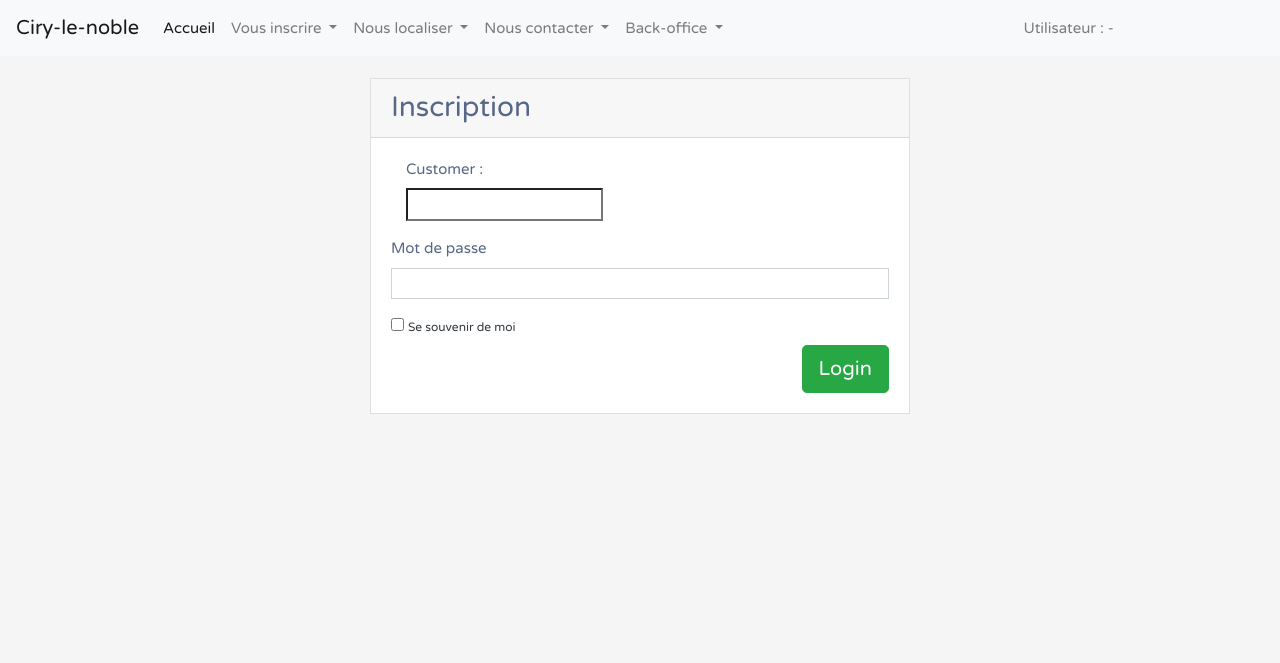
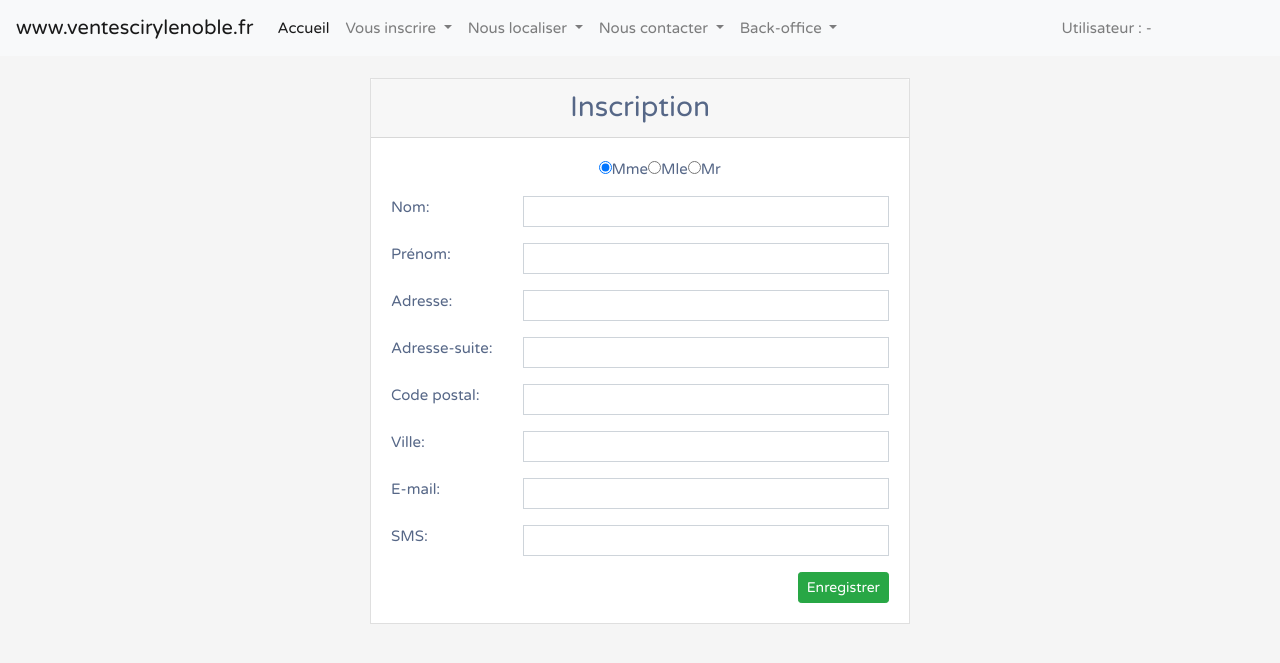
Before and after one commit to MichelRiou/CirySales, a PHP site: template view/webcustomer.php in a window 1280 px wide. Shown: the top 663 px of the page. Run offline with PHP 8.4, Linux system fonts and the light colour scheme; the template is opened without the code that fills it, so the values that code supplies are empty.

Commit message:
inscription OK

```diff
--- a/controller/CustomerController.php
+++ b/controller/CustomerController.php
@@ -28,7 +28,7 @@ class CustomerController extends Controller {
           $searchtypes = $quizDAO->selectAllSearchType();
           $BusinessDAO = new \model\AdminDAO();
           $bu = $BusinessDAO->selectOneBu($bu); */
-        $this->getViewContent('webcustomer2', array(), 'template');
+        $this->getViewContent('webcustomer', array(), 'template');
         /* $this->getViewContent('manageForm', array(
           'categories' => $categories,
           'searchtypes' => $searchtypes,
--- a/model/DBAccess.php
+++ b/model/DBAccess.php
@@ -11,7 +11,7 @@ class DBAccess {
 
     public function __construct() {
         // OVH
-        $properties = parse_ini_file("controller/connect_1.properties");
+        $properties = parse_ini_file("controller/connect.properties");
         // LOCAL
         //$properties = parse_ini_file("controller/" .DB_ACCESS. ".properties");
         $protocole = $properties["protocole"];
--- a/path.php
+++ b/path.php
@@ -6,7 +6,7 @@ define('OVH_PATH', '/www/');
 /////
 //define('LOCAL_PATH',DEFENSE_PATH);
 //define('LOCAL_PATH',ALWAYS_PATH);
-define('LOCAL_PATH',OVH_PATH);
+define('LOCAL_PATH',DEFENSE_PATH);
 
-define ('DB_ACCESS', 'connect_1');
+define ('DB_ACCESS', 'connect');
 //define ('DB_ACCESS', 'connect');
--- a/public/js/common.js
+++ b/public/js/common.js
@@ -6,6 +6,165 @@
  *
  * FONCTION DE RECHERCHE DANS UN TABLEAU HTML
  */
+var msg = '';
+function checkMail()
+{
+    var re = /^(([^<>()\[\]\\.,;:\s@"]+(\.[^<>()\[\]\\.,;:\s@"]+)*)|(".+"))@((\[[0-9]{1,3}\.[0-9]{1,3}\.[0-9]{1,3}\.[0-9]{1,3}\])|(([a-zA-Z\-0-9]+\.)+[a-zA-Z]{2,}))$/;
+    return re.test(document.getElementById("email").value.toLowerCase());
+}
+function checkSms() {
+    var re = /^0[6-7][0-9]{8}$/;
+    return re.test(document.getElementById("sms").value);
+}
+function checkZipcode() {
+    var re = /^[0-9]{5}$/;
+    return re.test(document.getElementById("zipcode").value);
+}
+function checkAddress() {
+    if ((document.getElementById("address1").value.length > 1) && (document.getElementById("city").value.length > 1) && checkZipcode())
+    {
+        return true;
+    } else {
+        return false;
+    }
+}
+function verif_form()
+            {
+                msg = '';
+                document.getElementById("nom").style.backgroundColor = "white";
+                document.getElementById("prenom").style.backgroundColor = "white";
+                document.getElementById("pos").style.backgroundColor = "white";
+                document.getElementById("email").style.backgroundColor = "white";
+                document.getElementById("sms").style.backgroundColor = "white";
+                document.getElementById("ad1").style.backgroundColor = "white";
+                document.getElementById("ville").style.backgroundColor = "white";
+
+                if (document.getElementById("nom").value.trim().length < 1)
+                {
+                    document.getElementById("nom").style.backgroundColor = "orange";
+                    document.getElementById("nom").focus();
+                    msg += 'Le nom est obligatoire.<br>';
+                }
+                if (document.getElementById("prenom").value.trim().length < 1)
+                {
+                    document.getElementById("prenom").style.backgroundColor = "orange";
+                    document.getElementById("prenom").focus();
+                    msg += 'Le prénom est obligatoire.<br>';
+                }
+                if ((document.getElementById("sus")== null) || (!document.getElementById("sus").checked)){
+                if (document.getElementById("ad1").value.length > 0
+                        || document.getElementById("ad2").value.length > 0
+                        || document.getElementById("pos").value.length > 0
+                        || document.getElementById("ville").value.length > 0
+                        || document.getElementById("pos").value.length > 0)
+                {
+                    if (!checkAddress()) {
+                        document.getElementById("ad1").style.backgroundColor = "orange";
+                        document.getElementById("ville").style.backgroundColor = "orange";
+                        document.getElementById("pos").style.backgroundColor = "orange";
+                        document.getElementById("ad1").focus();
+                        msg += 'L\'adresse n\'est pas valide.<br>';
+                    }
+                }
+                if ((document.getElementById("email").value.length > 0) && (!checkMail()))
+                {
+                    document.getElementById("email").style.backgroundColor = "orange";
+                    document.getElementById("email").focus();
+                    msg += 'L\'email ne semble pas valide.<br>';
+                }
+                if ((document.getElementById("sms").value.length > 0) && (!checkSms()))
+                {
+                    document.getElementById("sms").style.backgroundColor = "orange";
+                    document.getElementById("sms").focus();
+                    msg += 'Le numéro de téléphone est incorrect.<br>';
+                }
+
+
+                if (!checkMail() && !checkSms() && !checkAddress()) {
+
+                    msg += 'Vous devez saisir soit un email, un numéro de portable ou une adresse complète.';
+                }
+
+                }
+                if (msg == '') {
+                    return true;
+                } else
+                {
+                    console.log(message);
+                    document.getElementById("message").innerHTML = msg;
+                    return false;
+                }
+
+            }
+
+function verif_form2()
+{
+    msg = '';
+    document.getElementById("lastname").style.backgroundColor = "white";
+    document.getElementById("firstname").style.backgroundColor = "white";
+    document.getElementById("zipcode").style.backgroundColor = "white";
+    document.getElementById("email").style.backgroundColor = "white";
+    document.getElementById("sms").style.backgroundColor = "white";
+    document.getElementById("address1").style.backgroundColor = "white";
+    document.getElementById("city").style.backgroundColor = "white";
+
+    if (document.getElementById("lastname").value.trim().length < 1)
+    {
+        document.getElementById("lastname").style.backgroundColor = "orange";
+        document.getElementById("lastname").focus();
+        msg += 'Le nom est obligatoire.<br>';
+    }
+    if (document.getElementById("firstname").value.trim().length < 1)
+    {
+        document.getElementById("firstname").style.backgroundColor = "orange";
+        document.getElementById("firstname").focus();
+        msg += 'Le prénom est obligatoire.<br>';
+    }
+
+    if (document.getElementById("address1").value.length > 0
+            || document.getElementById("address2").value.length > 0
+           /* || document.getElementById("pos").value.length > 0*/
+            || document.getElementById("city").value.length > 0
+            || document.getElementById("zipcode").value.length > 0)
+    {
+        if (!checkAddress()) {
+            document.getElementById("address1").style.backgroundColor = "orange";
+            document.getElementById("city").style.backgroundColor = "orange";
+            document.getElementById("zipcode").style.backgroundColor = "orange";
+            document.getElementById("address1").focus();
+            msg += 'L\'adresse n\'est pas valide.<br>';
+        }
+    }
+    if ((document.getElementById("email").value.length > 0) && (!checkMail()))
+    {
+        document.getElementById("email").style.backgroundColor = "orange";
+        document.getElementById("email").focus();
+        msg += 'L\'email n\'est pas valable.<br>';
+    }
+    if ((document.getElementById("sms").value.length > 0) && (!checkSms()))
+    {
+        document.getElementById("sms").style.backgroundColor = "orange";
+        document.getElementById("sms").focus();
+        msg += 'Le numéro de téléphone est incorrect.<br>';
+    }
+
+
+    if (!checkMail()) {
+        document.getElementById("email").style.backgroundColor = "orange";
+        document.getElementById("email").focus();
+        msg += 'Vous devez saisir obligatoirement votre email.';
+    }
+
+    if (msg == '') {
+        return true;
+    } else
+    {
+        console.log(message);
+        document.getElementById("message").innerHTML = msg;
+        return false;
+    }
+
+}
 function searchString() {
     // RE-ECRITURE DE L'EXPRESSION contains POUR DEVENIR CASE INSENSITIVE
     jQuery.expr[':'].contains = function (a, i, m) {
--- a/view/login.php
+++ b/view/login.php
@@ -6,7 +6,7 @@
                 <div class="col-md-6 mx-auto">
                     <div class="card rounded-0">
                         <div class="card-header">
-                            <h3 class="mb-0">Identification</h3>
+                            <h3 class="mb-0 text-center">Identification</h3>
                         </div>
                         <div class="card-body">
                             <form   method="POST" action="routes.php?action=connectUser" name="">
--- a/view/template.php
+++ b/view/template.php
@@ -23,7 +23,7 @@ if (isset($_SESSION['user'])) {
     </head>
     <nav>
         <nav class="navbar navbar-expand-lg navbar-light bg-light fixed-top">
-            <a class="navbar-brand" href="#">Ciry-le-noble</a>
+            <a class="navbar-brand" href="#">www.ventescirylenoble.fr</a>
             <button class="navbar-toggler" type="button" data-toggle="collapse"
                     data-target="#navbarSupportedContent" aria-controls="navbarSupportedContent"
                     aria-expanded="false" aria-label="Toggle navigation">
--- a/view/webcustomer.php
+++ b/view/webcustomer.php
@@ -1,43 +1,90 @@
-
 <div class="container py-5 extra">
     <div class="row">
         <div class="col-md-12">
-            <div class="row">
+            <div class="row" >
                 <div class="col-md-6 mx-auto">
                     <div class="card rounded-0">
                         <div class="card-header">
-                            <h3 class="mb-0">Inscription</h3>
+                            <h3 class="mb-0 text-center">Inscription</h3>
                         </div>
                         <div class="card-body">
-                            <form class="form-horizontal"  method="POST" action="routes.php?action=connectUser" name="">
-                                <div class="form-group">
-                                    <label class="control-label col-sm-6" for="username">Customer :</label>
-                                    <div class="col-sm-6">
+                            <form  method="POST" action="routes.php?" name="form2" onSubmit="return verif_form2()">
+                                <div class="form-group row offset-sm-5">
+                                    <span><input type="radio" aria-label="Radio button for following text input" name="civility" value="MME" checked="checked">Mme </span>
+                                    <span><input type="radio" aria-label="Radio button for following text input" name="civility" value="MLLE" >Mle</span>
+                                    <span><input type="radio" aria-label="Radio button for following text input" name="civility" value="MR" >Mr</span>
+                                </div>
+                                <div class="form-group row">
+                                    <label class="control-label col-sm-3" for="lastname">Nom:</label>
+                                    <div class="input-group col-sm-9">
                                         <input type="text"
-                                               class="form-control-sm rounded-0"
-                                               name="username" id="username" required="" >
+                                               class="form-control form-control-sm  rounded-0"
+                                               name="lastname" id="lastname" >
                                     </div>
                                 </div>
-                                <div class="form-group">
-                                    <label for="pwd">Mot de passe</label>
-                                    <input type="password"
-                                           class="form-control form-control-sm rounded-0"
-                                           name="password" id="password" required="" >
+                                <div class="form-group row">
+                                    <label class="control-label col-sm-3" for="firstname">Prénom:</label>
+                                    <div class="input-group col-sm-9">
+                                        <input type="text"
+                                               class="form-control form-control-sm rounded-0"
+                                               name="firstname" id="firstname" >
+                                    </div>
                                 </div>
-                                <div>
-                                    <label class="checkbox">
-                                        <input type="checkbox" name="rememberme">
-                                        <span class="custom-control-indicator"></span>
-                                        <span class="custom-control-description small text-dark">
-                                            Se souvenir de moi</span>
-                                    </label>
+                                <div class="form-group row">
+                                    <label class="control-label col-sm-3" for="address1">Adresse:</label>
+                                    <div class="col-sm-9">
+                                        <input type="text"
+                                               class="form-control form-control-sm rounded-0"
+                                               name="address1" id="address1">
+                                    </div>
                                 </div>
+                                <div class="form-group row">
+                                    <label class="control-label col-sm-3" for="address2">Adresse-suite:</label>
+                                    <div class="col-sm-9">
+                                        <input type="text"
+                                               class="form-control form-control-sm rounded-0"
+                                               name="address2" id="address2" >
+                                    </div>
+                                </div>
+                                <div class="form-group row">
+                                    <label class="control-label col-sm-3" for="zipcode">Code postal:</label>
+                                    <div class="col-sm-9">
+                                        <input type="text"
+                                               class="form-control form-control-sm rounded-0"
+                                               name="zipcode" id="zipcode" >
+                                    </div>
+                                </div>
+                                <div class="form-group row">
+                                    <label class="control-label col-sm-3" for="city">Ville:</label>
+                                    <div class="col-sm-9">
+                                        <input type="text"
+                                               class="form-control form-control-sm rounded-0"
+                                               name="city" id="city">
+                                    </div>
+                                </div>
+                                <div class="form-group row">
+                                    <label class="control-label col-sm-3" for="email">E-mail:</label>
+                                    <div class="col-sm-9">
+                                        <input type="text"
+                                               class="form-control form-control-sm rounded-0"
+                                               name="email" id="email">
+                                    </div>
+                                </div>
+                                <div class="form-group row">
+                                    <label class="control-label col-sm-3" for="sms">SMS:</label>
+                                    <div class="col-sm-9">
+                                        <input type="text"
+                                               class="form-control form-control-sm rounded-0"
+                                               name="sms" id="sms">
+                                    </div>
+                                </div>
+                                <div id='message' ></div>
                                 <div><?php
                                     if (isset($messageErreur))
                                         echo ('<h5 class="text-warning text-center">' . $messageErreur . '</h5>');
                                     ?><div>
-                                        <button type="submit" class="btn btn-success btn-lg float-right"
-                                                id="btnLogin" name='toto' >Login</button>
+                                        <button type="submit" class="btn btn-success btn-sm float-right"
+                                                id="btnLogin" name='toto' >Enregistrer</button>
                                     </div>
                                 </div>
                             </form>
@@ -47,3 +94,5 @@
                 </div>
             </div>
         </div>
+    </div>
+</div>
```
Also changed, not shown: view/webcustomer3.php (added, +108 -0 lines).
